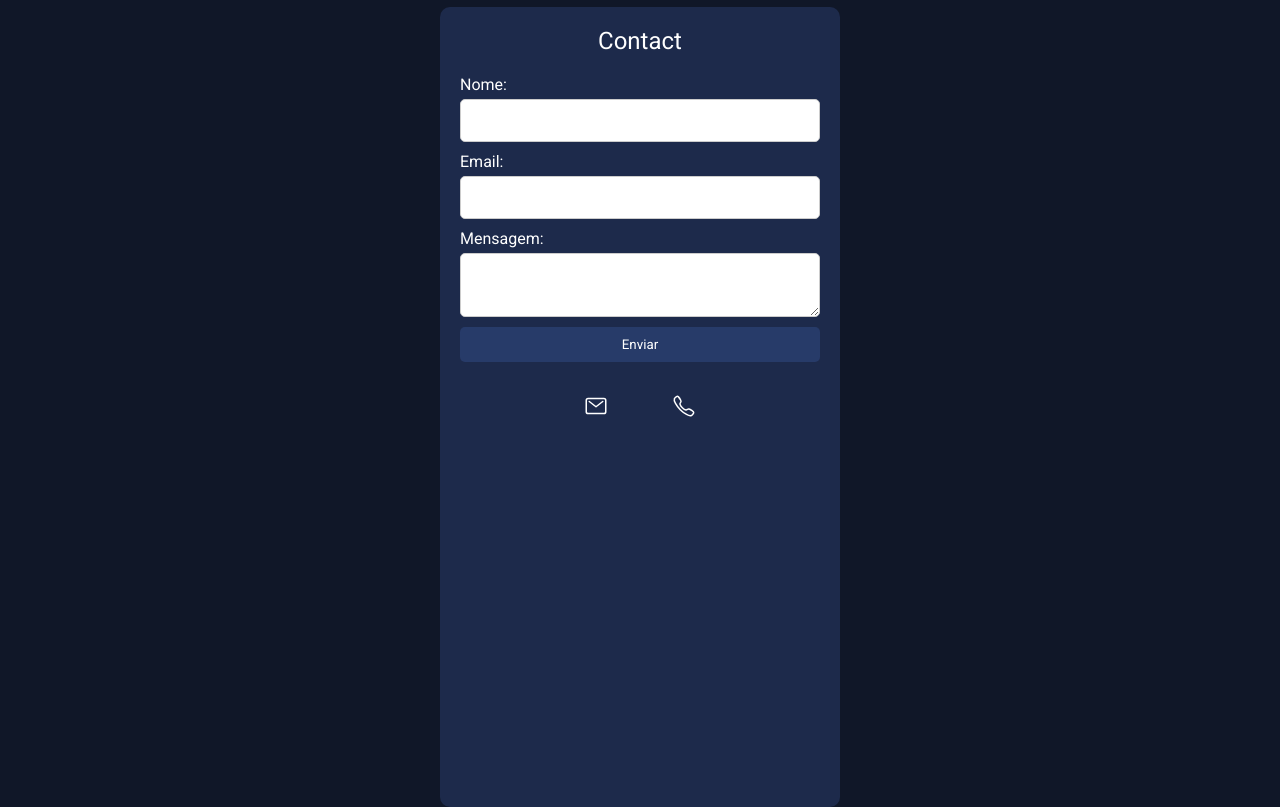
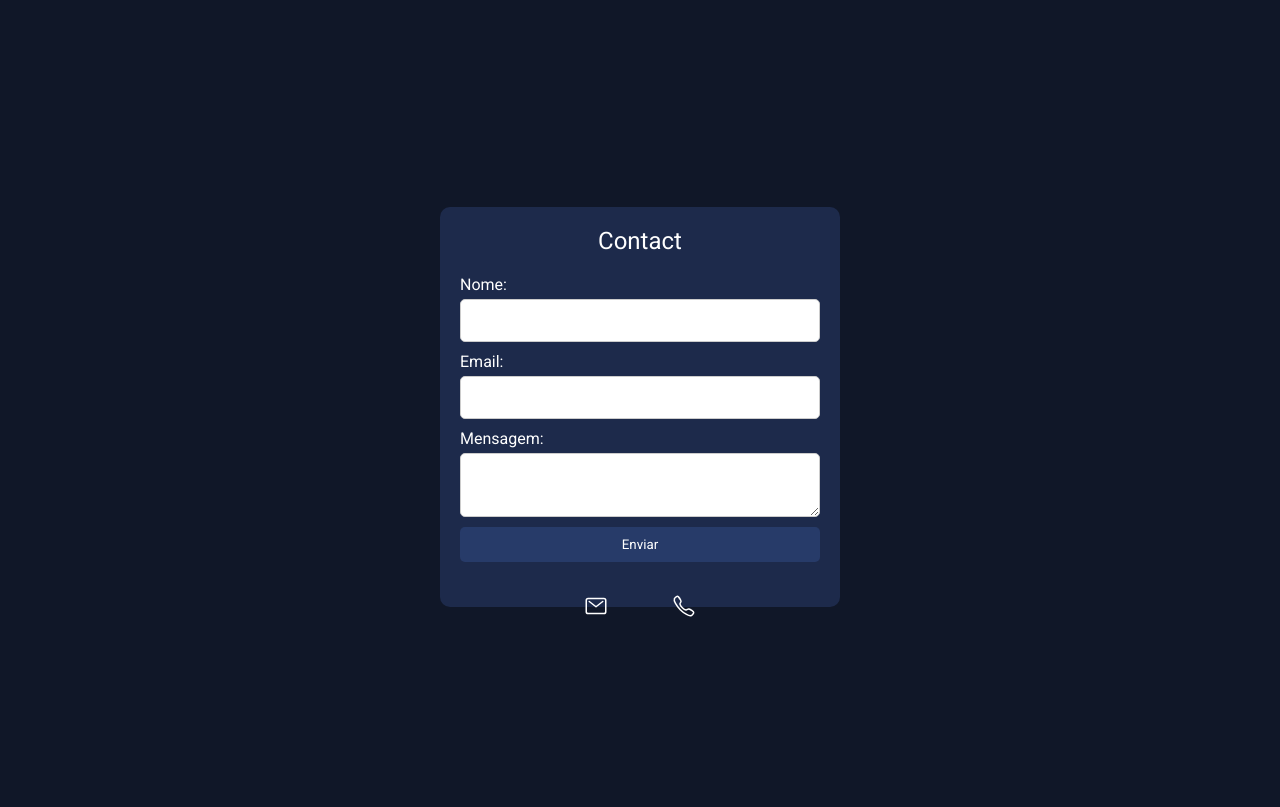
Before and after one commit to g-soldera/portfolio, a plain HTML site: page contact.html in a window 1280 px wide. Shown: the part 65-872 px from the top of the page. Drawn offline with nearby package versions, Linux system fonts and the light colour scheme.

Commit message:
update style.css

```diff
--- a/style.css
+++ b/style.css
@@ -298,6 +298,7 @@ a {
   height: 100vh;
   display: flex;
   justify-content: center;
+  align-items: center;
 }
 
 .contact-box {
@@ -306,6 +307,7 @@ a {
   border-radius: 10px;
   width: 100%;
   max-width: 400px; /* Defina a largura máxima da caixa de contato */
+  max-height: 50vh;
 }
 
 .contact-box .sociallinks {
```
